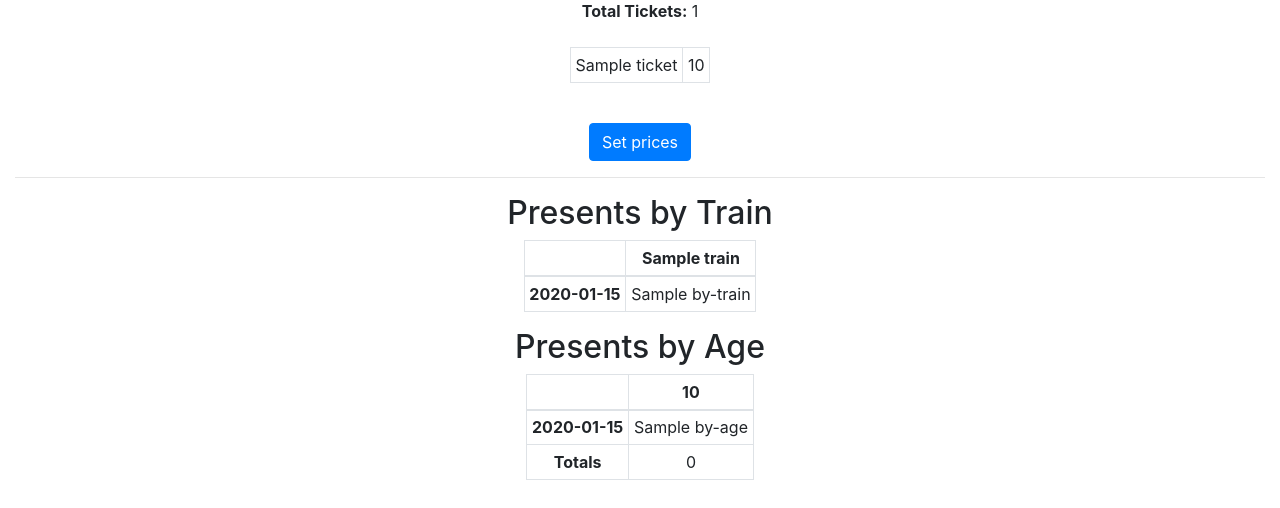
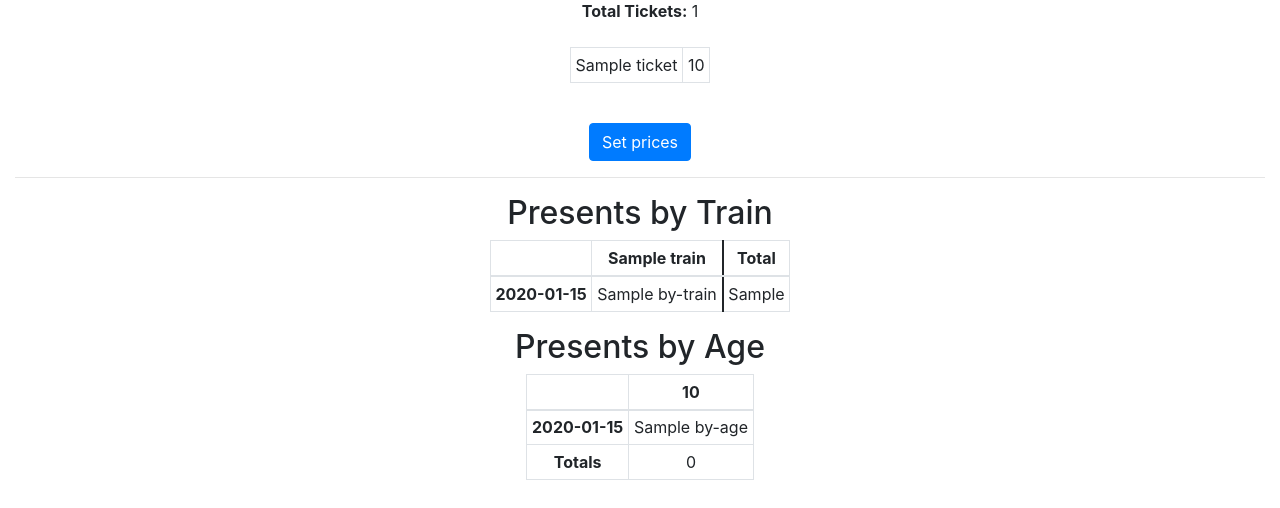
Before and after one commit to WillB97/ticket-sheets, a Flask app: template templates/ticket_breakdown.html in a window 1280 px wide. Shown: the part 825-1333 px from the top of the page. Run offline with Flask 2, Linux system fonts and the light colour scheme; the template is opened without the code that fills it: most values are stand-ins (such as "Sample title", 1, 10 or a date in 2020); some libraries are stand-ins or nearby versions.

Commit message:
Add present day totals

```diff
--- a/event_breakdown.py
+++ b/event_breakdown.py
@@ -305,7 +305,8 @@ def present_breakdown(bookings: Bookings, labels: List[str]) -> Dict[str, Dict[s
 
     return {
         'by-age': {k: dict(v) for k, v in present_age_summary.items()},
-        'by-train': dict(present_train_summary)
+        'by-train': dict(present_train_summary),
+        'by-day': {day: sum(age.values()) for day, age in present_train_summary.items()}
     }
 
 
--- a/templates/ticket_breakdown.html
+++ b/templates/ticket_breakdown.html
@@ -92,6 +92,7 @@
             {% for train in times %}
             <th class="text-center" scope="col">{{train}}</th>
             {% endfor %}
+            <th class="text-center" scope="col" style="border-left:2px solid">Total</th>
         </tr></thead>
         <tbody>{% for date in dates %}
             <tr>
@@ -102,7 +103,13 @@
                 {% else %}
                 <td class="text-center">-</td>
                 {% endif %}
-            {% endfor %}</tr>
+            {% endfor %}
+            {% if present_breakdown['by-day'][date] is defined %}
+            <td class="text-center" style="border-left:2px solid">{{present_breakdown['by-day'][date] | default(0)}}</td>
+            {% else %}
+            <td class="text-center" style="border-left:2px solid">-</td>
+            {% endif %}
+            </tr>
         {% endfor %}</tbody>
     </table>
 </div>
```
